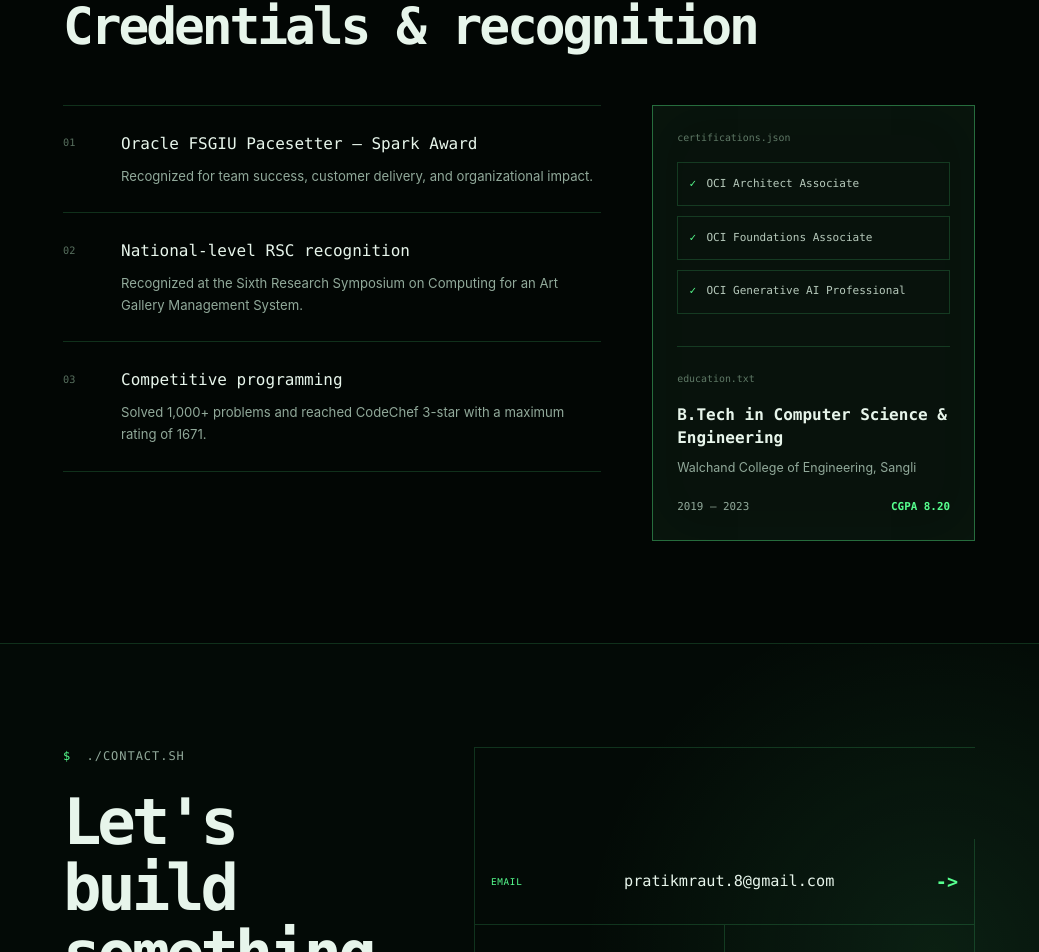
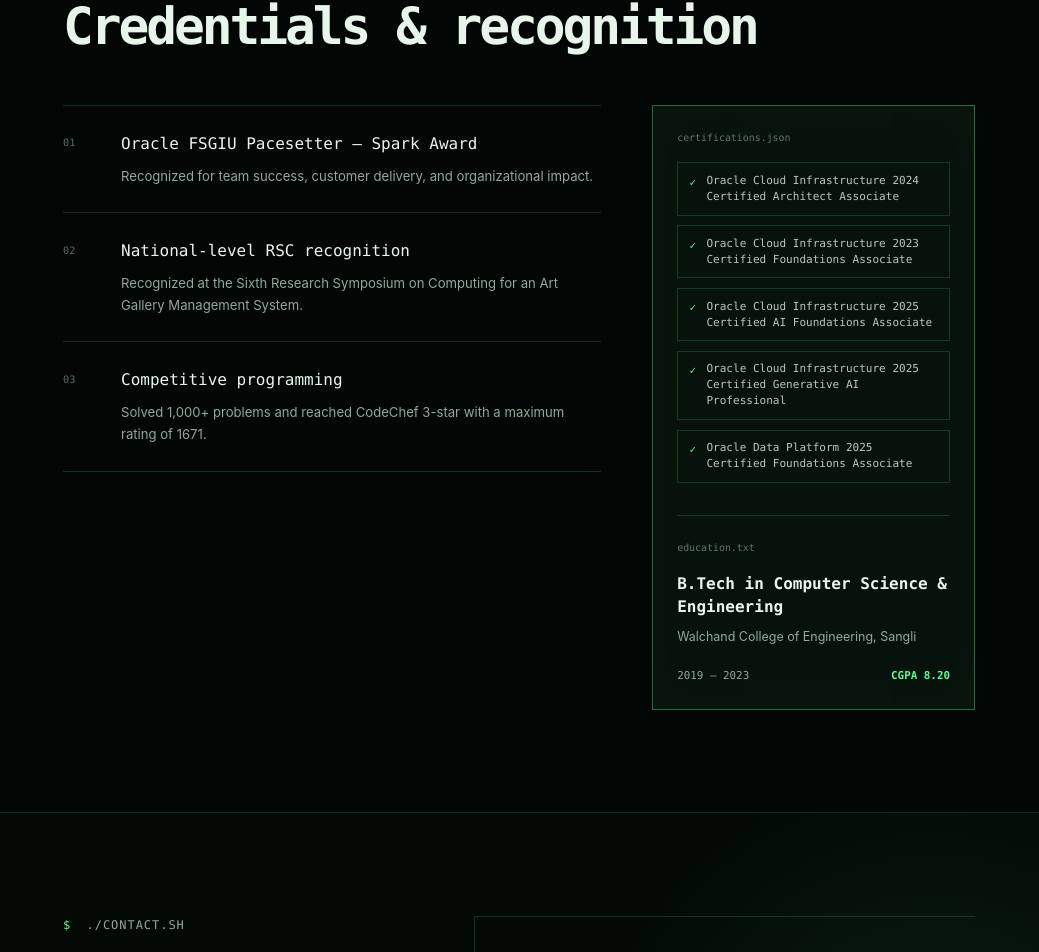
Before and after one commit to pratikmraut/portfolio, a Next.js app: page / in a window 1280 px wide. Shown: the part 4552-5504 px from the top of the page, without its empty margins (241-1280 px from the left). Built offline with nearby package versions, Linux system fonts and the light colour scheme; no server answers.

Commit message:
Add complete Oracle certification portfolio

```diff
--- a/app/globals.css
+++ b/app/globals.css
@@ -1122,17 +1122,21 @@
 .cert-list a {
   display: flex;
   min-height: 44px;
-  align-items: center;
+  align-items: flex-start;
   gap: 0.65rem;
   padding: 0.6rem 0.7rem;
   border: 1px solid var(--line);
   color: #b6c9bb;
   font-family: var(--mono);
   font-size: 0.69rem;
+  line-height: 1.45;
+  overflow-wrap: anywhere;
   transition: border-color 180ms ease, color 180ms ease, background 180ms ease;
 }
 
 .cert-list a > span:first-child {
+  flex: 0 0 auto;
+  margin-top: 0.12rem;
   color: var(--green);
 }
 
--- a/app/portfolio-data.ts
+++ b/app/portfolio-data.ts
@@ -131,16 +131,24 @@
 
 export const certifications = [
   {
-    name: "OCI Architect Associate",
+    name: "Oracle Cloud Infrastructure 2024 Certified Architect Associate",
     url: "https://catalog-education.oracle.com/ords/certview/sharebadge?id=C4A9B49781AE0BFECC46DED75BDB0F4DD3390C54941C29C3C1C3B1AA1EFBC3B7",
   },
   {
-    name: "OCI Foundations Associate",
+    name: "Oracle Cloud Infrastructure 2023 Certified Foundations Associate",
     url: "https://catalog-education.oracle.com/ords/certview/sharebadge?id=BB774710FEDC9B69EFB16248F8F3F8905EF7FDB9421FC9F94B4AD6C107DFABBA",
   },
   {
-    name: "OCI Generative AI Professional",
+    name: "Oracle Cloud Infrastructure 2025 Certified AI Foundations Associate",
+    url: "https://catalog-education.oracle.com/ords/certview/sharebadge?id=16F81FE6A07831D0305876E3BCA89E1CE96EAED05959C56DBC0726B01C21D7FA",
+  },
+  {
+    name: "Oracle Cloud Infrastructure 2025 Certified Generative AI Professional",
     url: "https://catalog-education.oracle.com/ords/certview/sharebadge?id=43FFD9E59E4A03C20D810FE9E8777C8D473ACB761D985A0AAA0C659AF1E13577",
+  },
+  {
+    name: "Oracle Data Platform 2025 Certified Foundations Associate",
+    url: "https://catalog-education.oracle.com/ords/certview/sharebadge?id=680CB91A1F3328D10B5C7ECDB158B66F7AD178F9A4EC8201572312ED6C912562",
   },
 ] as const;
 
```
Also changed, not shown: 1 other file (tests, documents, lock files or other folders).
